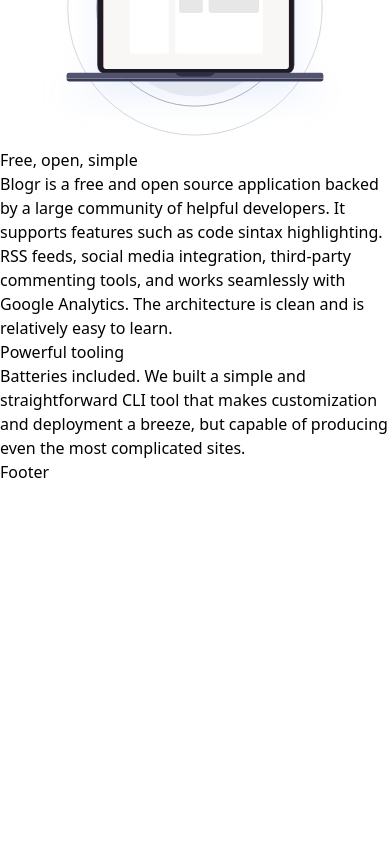
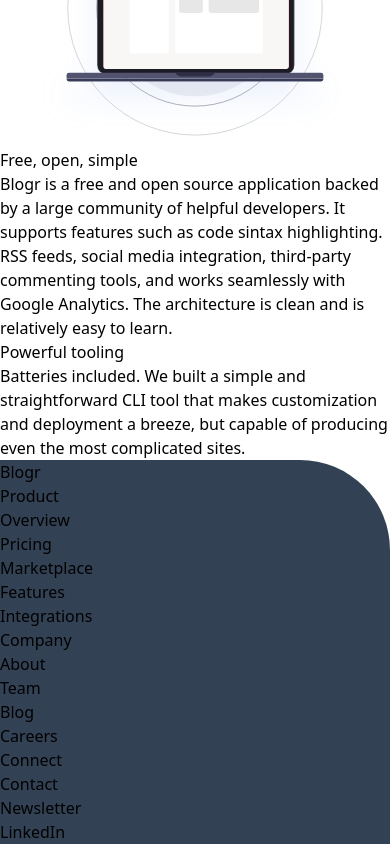
Before and after one commit to jdbs9514/blogr, a React (Vite) app: page / in a window 390 px wide. Shown: the part 1526-2370 px from the top of the page. Before the commit the page ends 2010 px from the top, so only its background shows below. Built offline with nearby package versions, Linux system fonts and the light colour scheme.

Commit message:
done the mobile version

```diff
--- a/src/components/Footer.jsx
+++ b/src/components/Footer.jsx
@@ -1,8 +1,34 @@
-
 const Footer = () => {
   return (
-    <div>Footer</div>
-  )
-}
+    <footer>
+      <div id="footer-section">
+        <div className="text-center mt-[90px]">
+          <h3 className="text-3xl text-white font-semibold pt-[50px]">Blogr</h3>
+        </div>
+        <div className="text-center mt-[60px]">
+          <h4 className="text-white font-bold mb-[30px]">Product</h4>
+          <p className="text-white hover:text-blue-400 cursor-pointer">Overview</p>
+          <p className="text-white hover:text-blue-400 cursor-pointer">Pricing</p>
+          <p className="text-white hover:text-blue-400 cursor-pointer">Marketplace</p>
+          <p className="text-white hover:text-blue-400 cursor-pointer">Features</p>
+          <p className="text-white hover:text-blue-400 cursor-pointer">Integrations</p>
+        </div>
+        <div className="text-center mt-[60px]">
+          <h4 className="text-white font-bold mb-[30px]">Company</h4>
+          <p className="text-white hover:text-blue-400 cursor-pointer">About</p>
+          <p className="text-white hover:text-blue-400 cursor-pointer">Team</p>
+          <p className="text-white hover:text-blue-400 cursor-pointer">Blog</p>
+          <p className="text-white hover:text-blue-400 cursor-pointer">Careers</p>
+        </div>
+        <div className="text-center mt-[60px]">
+          <h4 className="text-white font-bold mb-[30px]">Connect</h4>
+          <p className="text-white hover:text-blue-400 cursor-pointer">Contact</p>
+          <p className="text-white hover:text-blue-400 cursor-pointer">Newsletter</p>
+          <p className="text-white hover:text-blue-400 cursor-pointer pb-[70px]">LinkedIn</p>
+        </div>
+      </div>
+    </footer>
+  );
+};
 
-export default Footer
+export default Footer;
--- a/src/index.css
+++ b/src/index.css
@@ -25,3 +25,8 @@
   background-position-y: -295px;
   border-top-right-radius: 140px;
 }
+
+#footer-section {
+  background-color: #334155;
+  border-top-right-radius: 90px;
+}
--- a/src/navbar_options/Company.jsx
+++ b/src/navbar_options/Company.jsx
@@ -40,9 +40,10 @@
           </div>
 
           <ul className="bg-gray-300 w-[80%] flex flex-col items-center rounded-[10px]">
-            <li className="my-2 cursor-pointer hover:scale-125">Contact</li>
-            <li className="my-2 cursor-pointer hover:scale-125">Newsletter</li>
-            <li className="my-2 cursor-pointer hover:scale-125">LinkedIn</li>
+            <li className="my-2 cursor-pointer hover:scale-125">About</li>
+            <li className="my-2 cursor-pointer hover:scale-125">Team</li>
+            <li className="my-2 cursor-pointer hover:scale-125">Blog</li>
+            <li className="my-2 cursor-pointer hover:scale-125">Careers</li>
           </ul>
         </>
       )}
--- a/src/navbar_options/Product.jsx
+++ b/src/navbar_options/Product.jsx
@@ -39,9 +39,11 @@
           </div>
 
           <ul className="bg-gray-300 w-[80%] flex flex-col items-center rounded-[10px]">
-            <li className="my-2 cursor-pointer hover:scale-125">Contact</li>
-            <li className="my-2 cursor-pointer hover:scale-125">Newsletter</li>
-            <li className="my-2 cursor-pointer hover:scale-125">LinkedIn</li>
+            <li className="my-2 cursor-pointer hover:scale-125">Overview</li>
+            <li className="my-2 cursor-pointer hover:scale-125">Pricing</li>
+            <li className="my-2 cursor-pointer hover:scale-125">MarketPlace</li>
+            <li className="my-2 cursor-pointer hover:scale-125">Features</li>
+            <li className="my-2 cursor-pointer hover:scale-125">Integrations</li>
           </ul>
         </>
       )}
```
